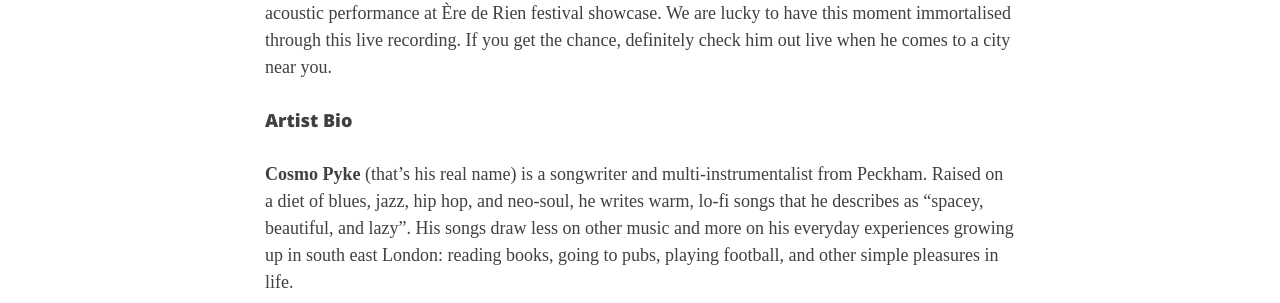
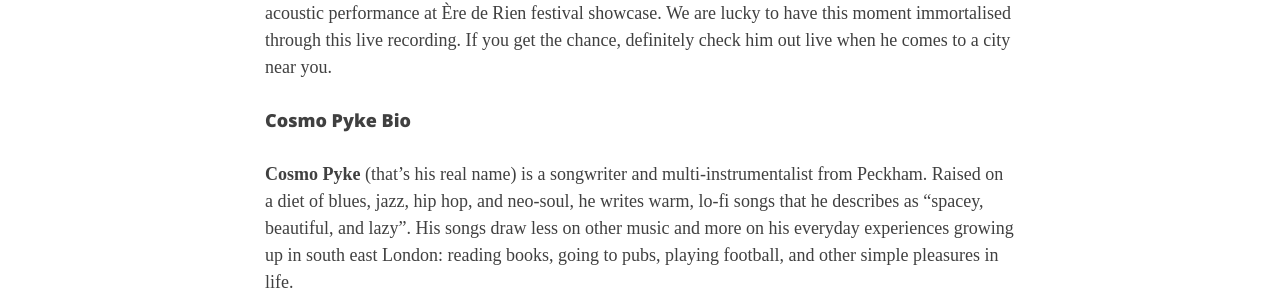
Before and after one commit to rhymeswithzion/rwz-test, a Jekyll site: the page built from _posts/2017-07-29-cosmo-pyke-wish-you-were-gone.md, in a window 1280 px wide and 900 px high, scrolled down 1059 px. Shown: the part 152-455 px from the top of the window. Built offline with Jekyll 4.4.1, drawn with Linux system fonts in a browser that asks for light colours; some web fonts are replaced; comment, search, counter and statistics services are not loaded.

Commit message:
Update 2017-07-29-cosmo-pyke-wish-you-were-gone.md

```diff
--- a/_posts/2017-07-29-cosmo-pyke-wish-you-were-gone.md
+++ b/_posts/2017-07-29-cosmo-pyke-wish-you-were-gone.md
@@ -23,7 +23,7 @@
 
 Bringing the Peckham teen angst to France, the London youth Cosmo Pyke absolutely smashes an acoustic performance at Ère de Rien festival showcase. We are lucky to have this moment immortalised through this live recording. If you get the chance, definitely check him out live when he comes to a city near you.
 
-#### Artist Bio
+#### Cosmo Pyke Bio
 
 **Cosmo Pyke** (that’s his real name) is a songwriter and multi-instrumentalist from Peckham. Raised on a diet of blues, jazz, hip hop, and neo-soul, he writes warm, lo-fi songs that he describes as “spacey, beautiful, and lazy”. His songs draw less on other music and more on his everyday experiences growing up in south east London: reading books, going to pubs, playing football, and other simple pleasures in life.
 
```
